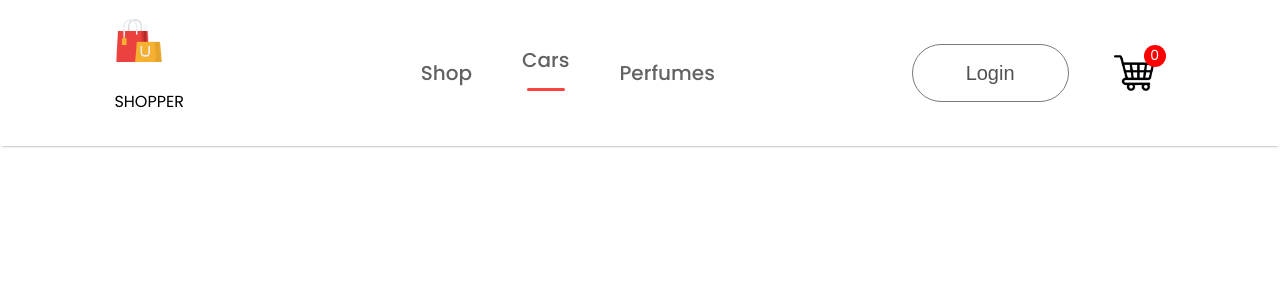
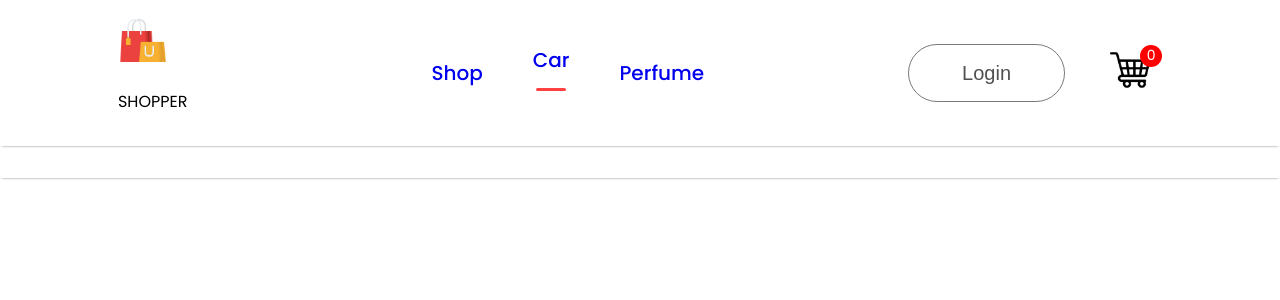
Before and after one commit to cjheyde/E-Commerce_Junger, a React (Create React App) app in the folder frontend/: page / in a window 1280 px wide. Shown: the top 300 px of the page. Built offline with nearby package versions, Linux system fonts and the light colour scheme.

Commit message:
add Pages Shop, cart, login, product

```diff
--- a/frontend/package.json
+++ b/frontend/package.json
@@ -9,6 +9,7 @@
     "@testing-library/user-event": "^13.5.0",
     "react": "^19.1.0",
     "react-dom": "^19.1.0",
+    "react-router-dom": "^7.4.1",
     "react-scripts": "5.0.1",
     "web-vitals": "^2.1.4"
   },
--- a/frontend/src/App.js
+++ b/frontend/src/App.js
@@ -1,11 +1,29 @@
 
 import './App.css';
 import Navbar from './Components/Navbar/Navbar';
+import { BrowserRouter, Routes, Route } from 'react-router-dom';
+import Shop from './Pages/Shop';
+import ShopCategory from './Pages/ShopCategory';
+import Product from './Pages/Product';
+import Cart from './Pages/Cart';
+import LoginSignup from './Pages/LoginSignup';
 
 function App() {
   return (
     <div>
-      <Navbar/>
+      <BrowserRouter>
+        <Navbar/>
+        <Routes>
+          <Route path='/' element={<Shop/>}/>
+          <Route path='/cars' element={<ShopCategory category="cars"/>}/>
+          <Route path='/perfumes' element={<ShopCategory category="perfumes"/>}/>
+          <Route path='/product' element={<Product/>}>
+            <Route path=":productId" element={<Product/>}/>
+          </Route>
+          <Route path="/cart" element={<Cart/>}/>
+          <Route path="/login" element={<LoginSignup/>}/>
+        </Routes>
+      </BrowserRouter>
     </div>
   );
 }
--- a/frontend/src/Components/Navbar/Navbar.jsx
+++ b/frontend/src/Components/Navbar/Navbar.jsx
@@ -2,11 +2,12 @@
 import './Navbar.css'
 import logo from '../Assets/logo.png'
 import cart from '../Assets/shopping-cart2.png'
+import { Link } from "react-router-dom"
 
 
 const Navbar = () => {
 
-    const[menu, setMenu] = useState('Cars')
+    const[menu, setMenu] = useState('cars')
 
     return (
         <div className="navbar">
@@ -15,13 +16,13 @@
                 <p>SHOPPER</p>
             </div>
             <ul className="nav-menu" >
-                <li onClick={() =>{setMenu("Shop")}}>Shop {menu==='Shop'?<hr/>:<></>}</li>
-                <li onClick={() =>{setMenu('Cars')}}>Cars {menu==='Cars'?<hr/>:<></>}</li>
-                <li onClick={() =>{setMenu('Perfumes')}}>Perfumes {menu==='Perfumes'?<hr/>:<></>}</li>
+                <li onClick={() =>{setMenu("shop")}}><Link style={{ textDecoration: 'none' }} to='/'>Shop</Link> {menu==='shop'?<hr/>:<></>}</li>
+                <li onClick={() =>{setMenu('cars')}}><Link style={{ textDecoration: 'none' }} to='/cars'>Car</Link> {menu==='cars'?<hr/>:<></>}</li>
+                <li onClick={() =>{setMenu('perfumes')}}><Link style={{ textDecoration: 'none' }} to='/perfumes'>Perfume</Link> {menu==='perfumes'?<hr/>:<></>}</li>
             </ul>
             <div className="nav-login-cart">
-                <button>Login</button>
-                <img src={cart} alt="cart" width="40px"/>
+                <Link style={{ textDecoration: 'none' }} to='/login'><button>Login</button></Link>
+                <Link style={{ textDecoration: 'none' }} to='/cart'><img src={cart} alt="cart" width="40px"/></Link>
                 <div className="nav-cart-count">0</div>
             </div>
         </div>
--- /dev/null
+++ b/frontend/src/Pages/Cart.jsx
@@ -0,0 +1,12 @@
+import React from "react"
+
+const Cart = () => {
+
+    return (
+        <div className="navbar">
+
+        </div>
+    )
+}
+
+export default Cart
--- /dev/null
+++ b/frontend/src/Pages/LoginSignup.jsx
@@ -0,0 +1,12 @@
+import React from "react"
+
+const LoginSignup = () => {
+
+    return (
+        <div className="navbar">
+
+        </div>
+    )
+}
+
+export default LoginSignup
--- /dev/null
+++ b/frontend/src/Pages/Product.jsx
@@ -0,0 +1,12 @@
+import React from "react"
+
+const Product = () => {
+
+    return (
+        <div className="navbar">
+
+        </div>
+    )
+}
+
+export default Product
--- /dev/null
+++ b/frontend/src/Pages/Shop.jsx
@@ -0,0 +1,12 @@
+import React from "react"
+
+const Shop = () => {
+
+    return (
+        <div className="navbar">
+
+        </div>
+    )
+}
+
+export default Shop
--- /dev/null
+++ b/frontend/src/Pages/ShopCategory.jsx
@@ -0,0 +1,12 @@
+import React from "react"
+
+const ShopCategory = () => {
+
+    return (
+        <div className="navbar">
+
+        </div>
+    )
+}
+
+export default ShopCategory
```
Also changed, not shown: 1 other file (tests, documents, lock files or other folders).
